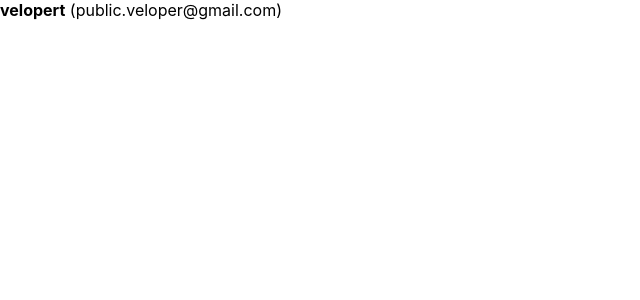
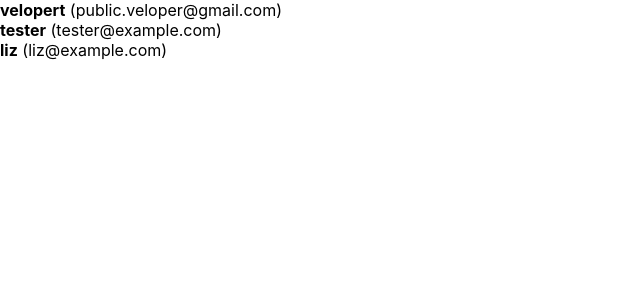
Before and after one commit to seedevk8s/begin-react-new, a React (Create React App) app: page / in a window 1280 px wide. Shown: the top 300 px of the page, without its empty margins (0-640 px from the left). Built offline with nearby package versions, Linux system fonts and the light colour scheme.

Commit message:
방금만든 User라는 컴포넌트를 UserList라는 컴포넌트에서 사용 <-- user라는 props를 사용해서 랜더링함.

```diff
--- a/src/UserList.js
+++ b/src/UserList.js
@@ -31,7 +31,8 @@ function UserList() {
     return (
         <div>
             <User user={users[0]}/>
-
+            <User user={users[1]}/>
+            <User user={users[2]}/>
         </div>
     );
 }
```
